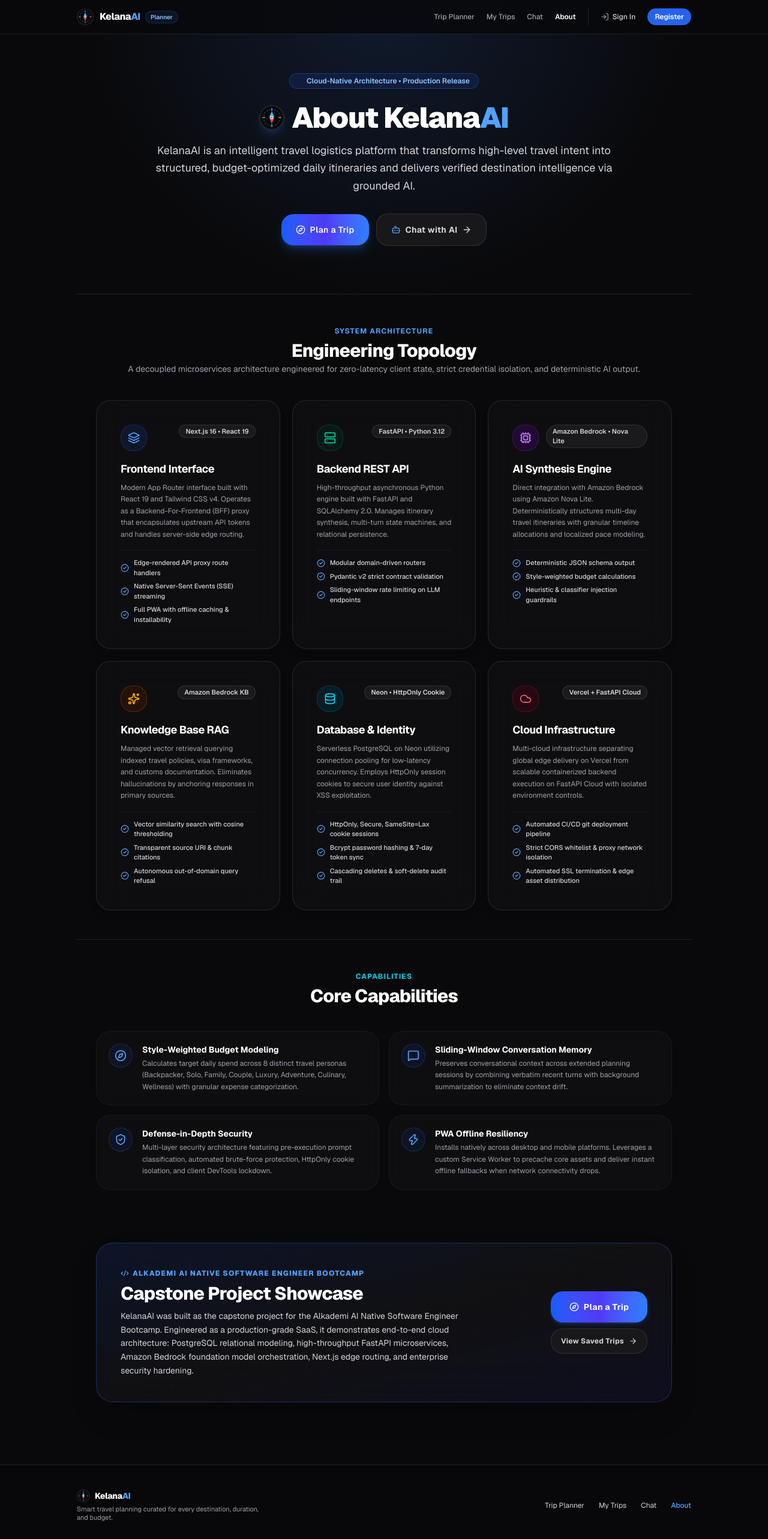
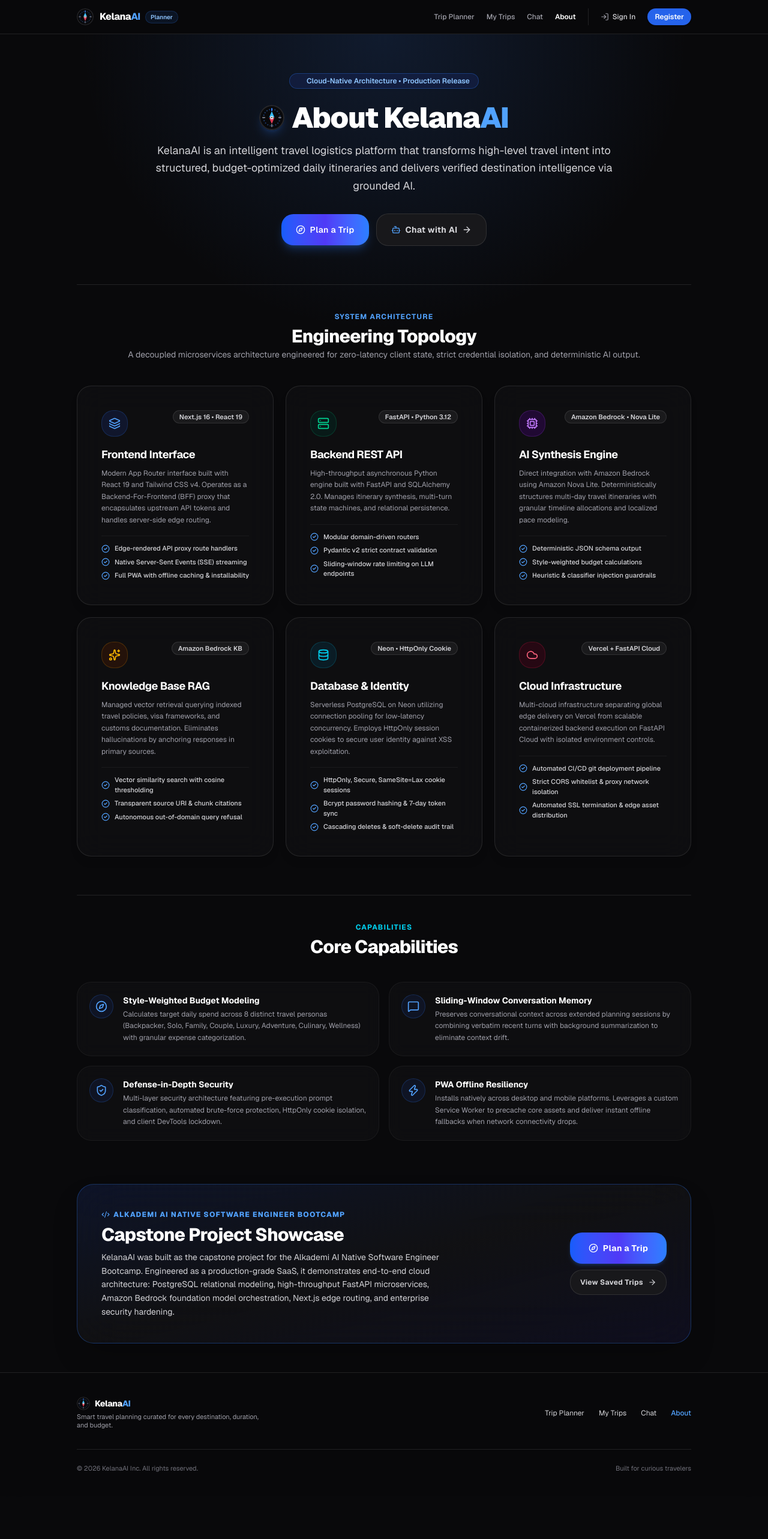
Before and after one commit to ignasiusadhitia/kelana-ai, a Next.js app in the folder frontend/: page /about in a window 1280 px wide. Shown: the top 2566 px of the page at 60% size. After the commit the page ends 2495 px from the top, so only its background shows below. Built offline with nearby package versions, Linux system fonts and the light colour scheme; no server answers.

Commit message:
Align /about container grid with navbar and footer max-w-5xl layout

```diff
--- a/frontend/app/about/page.tsx
+++ b/frontend/app/about/page.tsx
@@ -145,12 +145,14 @@
       {/* Top Navigation */}
       <Navbar />
 
-      <main className="flex-1 pb-16">
+      {/* Main Content Area: Standardized max-w-5xl container aligning with Navbar and Footer */}
+      <main className="relative flex-1 px-4 py-8 pb-24 sm:pb-12 sm:px-6 lg:px-8">
         {/* Ambient Top Lighting Glow */}
         <div className="pointer-events-none absolute top-0 left-1/2 -translate-x-1/2 h-[500px] w-full max-w-5xl bg-[radial-gradient(ellipse_at_top,rgba(59,130,246,0.15),transparent_70%)]" />
 
+        <div className="relative mx-auto max-w-5xl space-y-12 sm:space-y-16">
           {/* Hero Section */}
-        <section className="relative px-4 pt-12 pb-14 sm:px-6 sm:pt-16 sm:pb-20 lg:px-8 text-center max-w-4xl mx-auto">
+          <section className="text-center max-w-3xl mx-auto pt-4 sm:pt-8">
             {/* Architecture Badge */}
             <div className="inline-flex items-center gap-2 rounded-full border border-blue-500/30 bg-blue-950/50 px-3.5 py-1 text-xs font-semibold text-blue-300 shadow-sm backdrop-blur-md mb-6">
               <span className="h-1.5 w-1.5 rounded-full bg-blue-400 animate-ping" />
@@ -168,7 +170,7 @@
             {/* Subtitle / Value Proposition */}
             <Typography
               variant="muted"
-            className="text-base sm:text-lg text-zinc-300 max-w-2xl mx-auto leading-relaxed"
+              className="text-base sm:text-lg text-zinc-300 leading-relaxed"
             >
               KelanaAI is an intelligent travel logistics platform that transforms high-level travel intent into structured, budget-optimized daily itineraries and delivers verified destination intelligence via grounded AI.
             </Typography>
@@ -193,7 +195,7 @@
           </section>
 
           {/* Architecture Grid Section */}
-        <section className="px-4 py-12 sm:px-6 lg:px-8 max-w-5xl mx-auto border-t border-border">
+          <section className="pt-8 sm:pt-10 border-t border-border">
             <div className="text-center mb-10">
               <span className="text-xs font-bold uppercase tracking-widest text-blue-400">System Architecture</span>
               <Typography variant="h2" className="text-2xl sm:text-3xl font-extrabold text-white mt-1">
@@ -244,7 +246,7 @@
           </section>
 
           {/* Core Capabilities Showcase */}
-        <section className="px-4 py-12 sm:px-6 lg:px-8 max-w-5xl mx-auto border-t border-border">
+          <section className="pt-8 sm:pt-10 border-t border-border">
             <div className="text-center mb-10">
               <span className="text-xs font-bold uppercase tracking-widest text-cyan-400">Capabilities</span>
               <Typography variant="h2" className="text-2xl sm:text-3xl font-extrabold text-white mt-1">
@@ -278,7 +280,7 @@
           </section>
 
           {/* Bootcamp Capstone Section */}
-        <section className="px-4 py-10 sm:px-6 lg:px-8 max-w-5xl mx-auto">
+          <section className="pt-2">
             <Card className="relative overflow-hidden rounded-3xl border border-blue-500/30 bg-gradient-to-br from-blue-950/40 via-card/80 to-indigo-950/30 p-8 sm:p-10 shadow-2xl backdrop-blur-2xl text-center sm:text-left">
               <div className="flex flex-col sm:flex-row items-center justify-between gap-6">
                 <div className="space-y-2 max-w-xl">
@@ -311,6 +313,7 @@
               </div>
             </Card>
           </section>
+        </div>
       </main>
 
       {/* Footer */}
```
Lines whose indentation alone changed are shown as unchanged.
